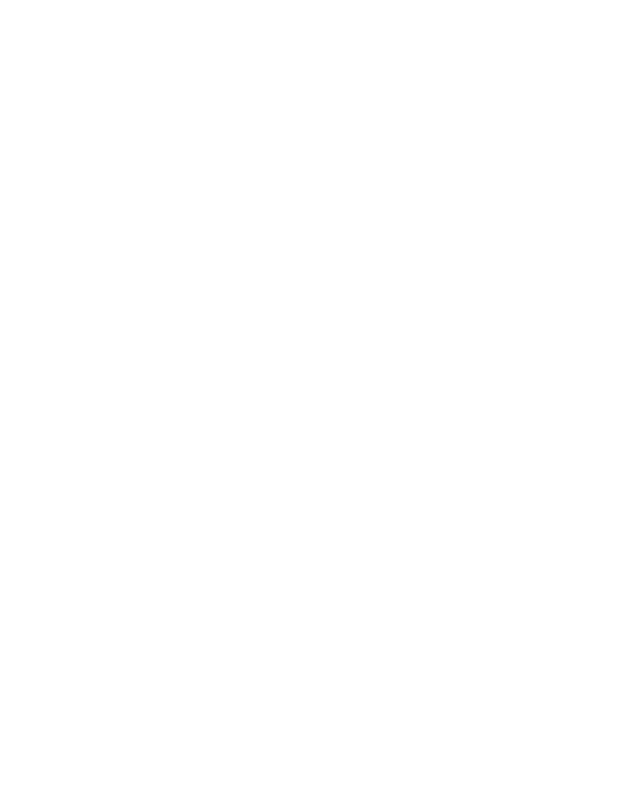
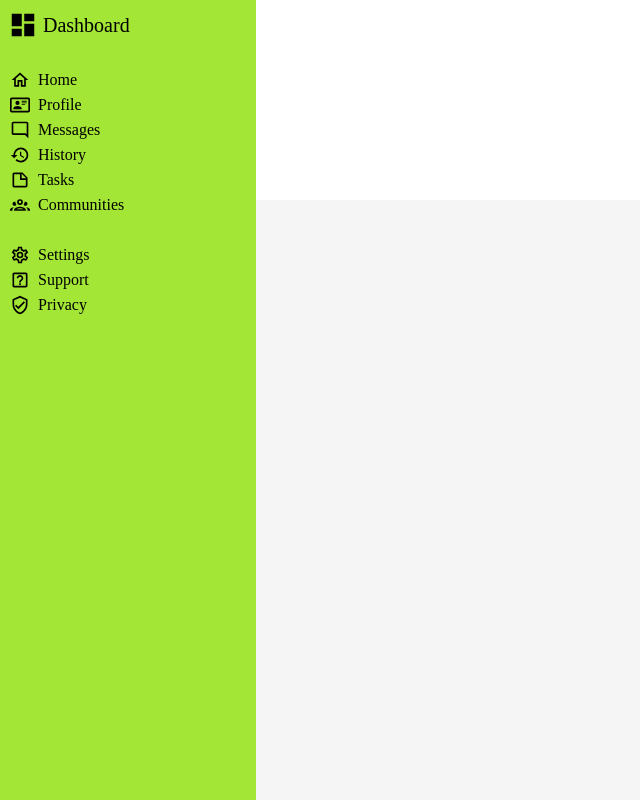
Before and after one commit to beterbread/admin-dashboard, a plain HTML site: page index.html in a window 1280 px wide. Shown: the whole page, without its empty margins (0-640 px from the left). Drawn offline with Linux system fonts and the light colour scheme.

Commit message:
Initial sidebar

```diff
--- a/index.html
+++ b/index.html
@@ -1,12 +1,36 @@
 <!DOCTYPE html>
 <html lang="en">
 <head>
-    <meta charset="UTF-8">
-    <meta http-equiv="X-UA-Compatible" content="IE=edge">
-    <meta name="viewport" content="width=device-width, initial-scale=1.0">
-    <title>Dashboard</title>
+  <meta charset="UTF-8">
+  <meta http-equiv="X-UA-Compatible" content="IE=edge">
+  <meta name="viewport" content="width=device-width, initial-scale=1.0">
+  <title>Dashboard</title>
+  <link rel="stylesheet" href="style.css">
 </head>
 <body>
-
+  <div class="container">
+    <div class="sidebar">
+      <div class="side-content"><img id="dashboard" src="./icons/view-dashboard.svg">Dashboard</div>
+      <div class="side-content"><img src="./icons/home-outline.svg">Home</div>
+      <div class="side-content"><img src="./icons/card-account-details-outline.svg">Profile</div>
+      <div class="side-content"><img src="./icons/message-reply-outline.svg">Messages</div>
+      <div class="side-content"><img src="./icons/history.svg">History</div>
+      <div class="side-content"><img src="./icons/note-outline.svg">Tasks</div>
+      <div class="side-content"><img src="./icons/account-group-outline.svg">Communities</div>
+      <div class="side-content"><img src="./icons/cog-outline.svg">Settings</div>
+      <div class="side-content"><img src="./icons/help-box-outline.svg">Support</div>
+      <div class="side-content"><img src="./icons/shield-check-outline.svg">Privacy</div>
+    </div>
+    <div class="header">
+    </div>
+    <div class="main-content">
+      <div class="projects">
+      </div>
+      <div class="announcements">
+      </div>
+      <div class="trending">
+      </div>
+    </div>
+  </div>
 </body>
 </html>
--- a/style.css
+++ b/style.css
@@ -46,3 +46,67 @@ table {
 	border-collapse: collapse;
 	border-spacing: 0;
 }
+
+/*Grid layout*/
+.container {
+  display: grid;
+  grid-template-columns: 1fr 4fr;
+  grid-template-rows: 200px 1fr;
+  height: 100vh;
+}
+
+.sidebar {
+  grid-column: 1 / 3;
+  grid-row: 1 / 3;
+}
+
+.header {
+  background-color: white;
+  grid-column: 2 / 3;
+  grid-row: 1 / 2;
+}
+
+.main-content {
+  background-color: whitesmoke;
+  grid-column: 2 / 3;
+  grid-row: 2 / 3;
+}
+
+/*Sidebar*/
+.sidebar {
+  background-color: #a3e635;
+}
+
+.side-content {
+  display: flex;
+  align-items: center;
+  margin-bottom: 5px;
+}
+
+.sidebar div:nth-child(1) {
+  margin-top: 10px;
+  margin-bottom: 30px;
+  font-size: 20px;
+}
+
+.sidebar div:nth-child(7){
+  margin-bottom: 30px;
+}
+
+/*Icons*/
+img {
+  margin-left: 10px;
+  margin-right: 8px;
+}
+
+#dashboard {
+  margin-left: 8px;
+  margin-right: 5px;
+  height: 30px;
+  width: 30px;
+}
+
+img:not(#dashboard) {
+  height: 20px;
+  width: 20px;
+}
```
Also changed, not shown: icons/account-group-outline.svg (added), icons/card-account-details-outline.svg (added), icons/cog-outline.svg (added), icons/eye-plus-outline.svg (added), icons/help-box-outline.svg (added), icons/history.svg (added), icons/home-outline.svg (added), icons/message-reply-outline.svg (added), icons/note-outline.svg (added), icons/shield-check-outline.svg (added), icons/source-fork.svg (added), icons/star-plus-outline.svg (added), icons/view-dashboard.svg (added).
